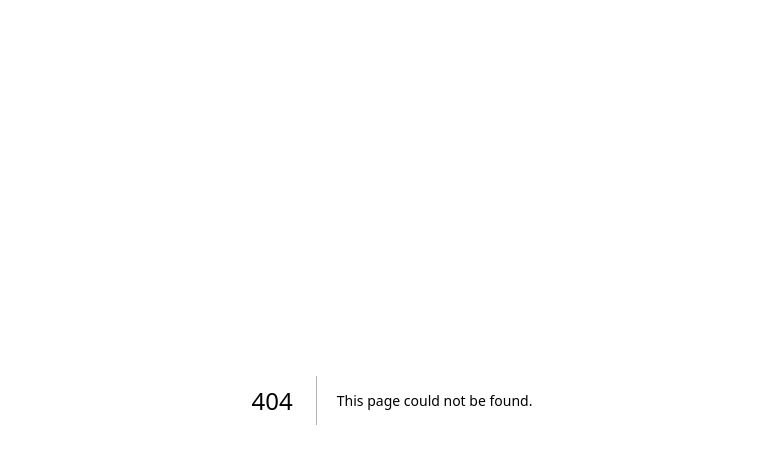
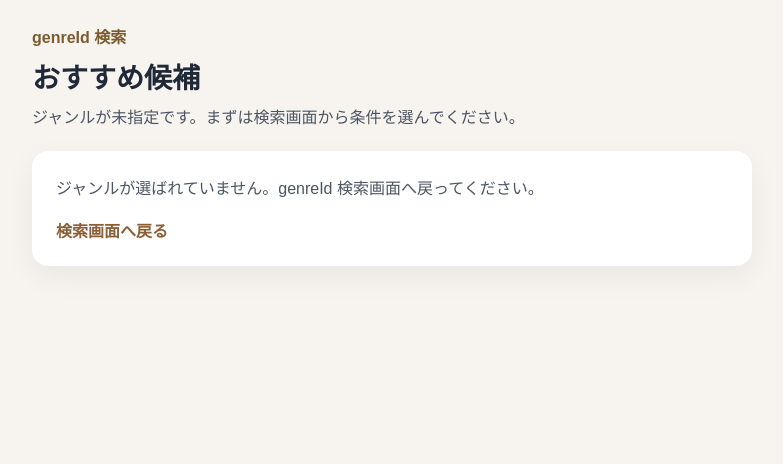
Before and after one commit to goroyattemiyo/rakuten-select-assist, a Next.js app: page /genre-results in a window 1280 px wide. Before the commit this address had no page. Shown: the top 464 px of the page, without its empty margins (248-1031 px from the left). Built offline with nearby package versions, Linux system fonts and the light colour scheme.

Commit message:
feat: add genreId results page

```diff
--- /dev/null
+++ b/app/genre-results/page.tsx
@@ -0,0 +1,148 @@
+import { getGenreNameById } from '@/lib/genre-catalog';
+import { searchRakutenItemsByGenreId } from '@/lib/rakuten-genre-search';
+import { buildReasons } from '@/lib/reason';
+import { scoreProducts } from '@/lib/scoring';
+
+type PageProps = {
+  searchParams?: Promise<{
+    genreId?: string;
+    keyword?: string;
+  }>;
+};
+
+export default async function GenreResultsPage({ searchParams }: PageProps) {
+  const params = (await searchParams) ?? {};
+  const genreId = Number(params.genreId ?? '0');
+  const keyword = params.keyword?.trim() ?? '';
+  const genreName = getGenreNameById(genreId);
+
+  let items:
+    | Array<{
+        id: string;
+        name: string;
+        price: number;
+        itemUrl: string;
+        score?: number;
+        reasons?: string[];
+        shopName?: string;
+      }>
+    | null = null;
+  let errorMessage = '';
+
+  if (genreId > 0) {
+    try {
+      const rawItems = await searchRakutenItemsByGenreId({ genreId, keyword });
+      items = scoreProducts(rawItems)
+        .slice(0, 3)
+        .map((item) => ({
+          ...item,
+          reasons: buildReasons(item),
+        }));
+    } catch (error) {
+      errorMessage = error instanceof Error ? error.message : '検索に失敗しました。';
+    }
+  }
+
+  return (
+    <main style={{ padding: '24px 16px' }}>
+      <div style={{ maxWidth: 720, margin: '0 auto' }}>
+        <div style={{ marginBottom: 20 }}>
+          <p style={{ margin: 0, color: '#7c5c2e', fontWeight: 700 }}>genreId 検索</p>
+          <h1 style={{ marginTop: 8, marginBottom: 8, fontSize: 28 }}>おすすめ候補</h1>
+          <p style={{ margin: 0, color: '#4b5563', lineHeight: 1.7 }}>
+            {genreId > 0
+              ? `ジャンル: ${genreName || genreId} / キーワード: ${keyword || '未指定'}`
+              : 'ジャンルが未指定です。まずは検索画面から条件を選んでください。'}
+          </p>
+        </div>
+
+        {genreId <= 0 ? (
+          <section style={{ background: '#fff', borderRadius: 16, padding: 24, boxShadow: '0 10px 30px rgba(0,0,0,0.06)' }}>
+            <p style={{ marginTop: 0, color: '#4b5563', lineHeight: 1.7 }}>
+              ジャンルが選ばれていません。genreId 検索画面へ戻ってください。
+            </p>
+            <a href="/genre-search" style={{ color: '#8b5e34', fontWeight: 700 }}>
+              検索画面へ戻る
+            </a>
+          </section>
+        ) : null}
+
+        {errorMessage ? (
+          <section style={{ background: '#fff7ed', border: '1px solid #fdba74', borderRadius: 16, padding: 24, marginBottom: 20 }}>
+            <p style={{ margin: 0, fontWeight: 700, color: '#9a3412' }}>検索エラー</p>
+            <p style={{ marginBottom: 0, color: '#7c2d12', lineHeight: 1.7 }}>{errorMessage}</p>
+          </section>
+        ) : null}
+
+        {items && items.length > 0 ? (
+          <div style={{ display: 'grid', gap: 16 }}>
+            {items.map((item, index) => (
+              <article
+                key={item.id}
+                style={{
+                  background: '#fff',
+                  borderRadius: 16,
+                  padding: 20,
+                  boxShadow: '0 10px 30px rgba(0,0,0,0.06)',
+                }}
+              >
+                <div style={{ display: 'flex', justifyContent: 'space-between', gap: 12, flexWrap: 'wrap' }}>
+                  <p style={{ margin: 0, color: '#8b5e34', fontWeight: 700 }}>候補 {index + 1}</p>
+                  <p style={{ margin: 0, color: '#374151', fontWeight: 700 }}>スコア: {item.score ?? '-'}</p>
+                </div>
+                <h2 style={{ marginTop: 12, marginBottom: 8, fontSize: 22 }}>{item.name}</h2>
+                <p style={{ marginTop: 0, marginBottom: 8, fontWeight: 700 }}>¥{item.price.toLocaleString()}</p>
+                <p style={{ marginTop: 0, marginBottom: 16, color: '#4b5563' }}>{item.shopName ?? 'ショップ名なし'}</p>
+                <ul style={{ marginTop: 0, marginBottom: 16, paddingLeft: 20, color: '#4b5563', lineHeight: 1.7 }}>
+                  {(item.reasons ?? []).map((reason) => (
+                    <li key={reason}>{reason}</li>
+                  ))}
+                </ul>
+                <div style={{ display: 'flex', gap: 12, flexWrap: 'wrap' }}>
+                  <a
+                    href={item.itemUrl}
+                    target="_blank"
+                    rel="noreferrer"
+                    style={{
+                      padding: '10px 14px',
+                      borderRadius: 9999,
+                      background: '#8b5e34',
+                      color: '#fff',
+                      fontWeight: 700,
+                    }}
+                  >
+                    商品を見る
+                  </a>
+                  <a
+                    href="/genre-search"
+                    style={{
+                      padding: '10px 14px',
+                      borderRadius: 9999,
+                      border: '1px solid #d1d5db',
+                      background: '#fff',
+                      color: '#374151',
+                      fontWeight: 700,
+                    }}
+                  >
+                    条件を変える
+                  </a>
+                </div>
+              </article>
+            ))}
+          </div>
+        ) : null}
+
+        {items && items.length === 0 && !errorMessage ? (
+          <section style={{ background: '#fff', borderRadius: 16, padding: 24, boxShadow: '0 10px 30px rgba(0,0,0,0.06)' }}>
+            <p style={{ marginTop: 0, color: '#4b5563', lineHeight: 1.7 }}>
+              条件に合う商品が見つかりませんでした。キーワードを短くするか、別ジャンルで試してください。
+            </p>
+            <a href="/genre-search" style={{ color: '#8b5e34', fontWeight: 700 }}>
+              検索画面へ戻る
+            </a>
+          </section>
+        ) : null}
+      </div>
+    </main>
+  );
+}
```
